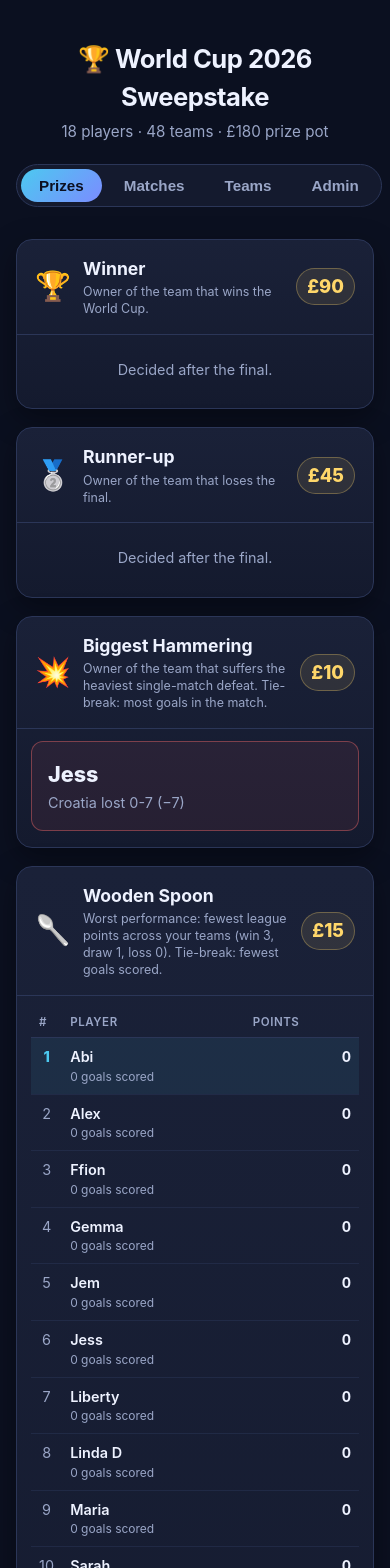
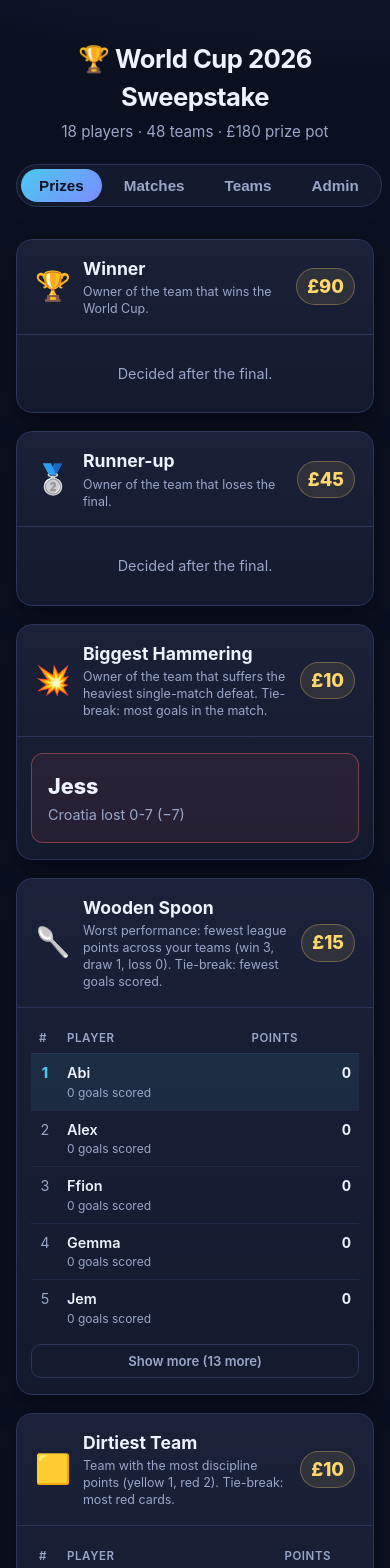
Before and after one commit to mrslaurarobson/world-cup-2026, a React (Vite) app: page / in a window 390 px wide. Shown: the top 1568 px of the page. Built offline with nearby package versions, Linux system fonts and the light colour scheme.

Commit message:
UI improvements

```diff
--- a/src/components/LeaderboardTable.tsx
+++ b/src/components/LeaderboardTable.tsx
@@ -1,3 +1,5 @@
+import { useState } from "react";
+
 interface Row {
   key: string;
   primary: string; // main label (player or team)
@@ -11,6 +13,8 @@ interface Props {
   // When true, the first row is the "winner" of this prize and gets highlighted.
   highlightLeader?: boolean;
   emptyText?: string;
+  // How many rows to show before the "Show more" button kicks in.
+  initialCount?: number;
 }
 
 export default function LeaderboardTable({
@@ -18,12 +22,19 @@ export default function LeaderboardTable({
   valueLabel,
   highlightLeader = true,
   emptyText = "No data yet.",
+  initialCount = 5,
 }: Props) {
+  const [expanded, setExpanded] = useState(false);
+
   if (rows.length === 0) {
     return <p className="empty">{emptyText}</p>;
   }
 
+  const canCollapse = rows.length > initialCount;
+  const visibleRows = expanded ? rows : rows.slice(0, initialCount);
+
   return (
+    <>
       <table className="leaderboard">
         <thead>
           <tr>
@@ -33,8 +44,11 @@ export default function LeaderboardTable({
           </tr>
         </thead>
         <tbody>
-        {rows.map((row, i) => (
-          <tr key={row.key} className={highlightLeader && i === 0 ? "leader" : ""}>
+          {visibleRows.map((row, i) => (
+            <tr
+              key={row.key}
+              className={highlightLeader && i === 0 ? "leader" : ""}
+            >
               <td className="rank-col">{i + 1}</td>
               <td>
                 <span className="primary">{row.primary}</span>
@@ -47,5 +61,17 @@ export default function LeaderboardTable({
           ))}
         </tbody>
       </table>
+      {canCollapse && (
+        <button
+          type="button"
+          className="show-more"
+          onClick={() => setExpanded((v) => !v)}
+        >
+          {expanded
+            ? "Show less"
+            : `Show more (${rows.length - initialCount} more)`}
+        </button>
+      )}
+    </>
   );
 }
--- a/src/components/MatchList.tsx
+++ b/src/components/MatchList.tsx
@@ -17,8 +17,8 @@ function owner(team: string): string {
 
 function cardSummary(yellow: number, red: number): string {
   const parts: string[] = [];
-  if (yellow) parts.push(`${yellow}Y`);
-  if (red) parts.push(`${red}R`);
+  if (yellow) parts.push(`${yellow} 🟡`);
+  if (red) parts.push(`${red} 🔴`);
   return parts.length ? parts.join(" ") : "-";
 }
 
@@ -44,6 +44,9 @@ export default function MatchList({ matches }: { matches: Match[] }) {
               <span className={aWin ? "team win" : "team"}>
                 {m.teamA}
                 <span className="team-owner">{owner(m.teamA)}</span>
+                <span className="team-cards">
+                  {cardSummary(m.yellowA, m.redA)}
+                </span>
               </span>
               <span className="match-score">
                 {m.scoreA} <span className="dash">-</span> {m.scoreB}
@@ -51,11 +54,11 @@ export default function MatchList({ matches }: { matches: Match[] }) {
               <span className={bWin ? "team win" : "team"}>
                 {m.teamB}
                 <span className="team-owner">{owner(m.teamB)}</span>
+                <span className="team-cards">
+                  {cardSummary(m.yellowB, m.redB)}
+                </span>
               </span>
             </div>
-            <span className="match-cards">
-              {cardSummary(m.yellowA, m.redA)} / {cardSummary(m.yellowB, m.redB)}
-            </span>
           </div>
         );
       })}
--- a/src/styles.css
+++ b/src/styles.css
@@ -26,10 +26,21 @@ body {
 }
 
 body {
-  background: radial-gradient(1200px 600px at 80% -10%, #1d2747 0%, var(--bg) 55%);
+  background: radial-gradient(
+    1200px 600px at 80% -10%,
+    #1d2747 0%,
+    var(--bg) 55%
+  );
   color: var(--text);
-  font-family: "Inter", system-ui, -apple-system, Segoe UI, Roboto, Helvetica,
-    Arial, sans-serif;
+  font-family:
+    "Inter",
+    system-ui,
+    -apple-system,
+    Segoe UI,
+    Roboto,
+    Helvetica,
+    Arial,
+    sans-serif;
   line-height: 1.5;
   min-height: 100vh;
 }
@@ -144,7 +155,8 @@ body {
 }
 
 .prize-body {
-  padding: 12px 14px 16px;
+  padding: 16px 14px;
+  flex: 1;
 }
 
 /* Result banner (single-winner prizes) */
@@ -242,6 +254,26 @@ body {
   font-weight: 800;
 }
 
+.show-more {
+  width: 100%;
+  margin-top: 8px;
+  background: transparent;
+  border: 1px solid var(--border);
+  color: var(--muted);
+  border-radius: 10px;
+  padding: 8px 12px;
+  font-size: 0.82rem;
+  font-weight: 600;
+  font-family: inherit;
+  cursor: pointer;
+  transition: all 0.15s ease;
+}
+
+.show-more:hover {
+  color: var(--text);
+  border-color: var(--accent);
+}
+
 /* Match list */
 .match-list {
   display: flex;
@@ -252,7 +284,7 @@ body {
 
 .match-row {
   display: grid;
-  grid-template-columns: 110px 1fr auto;
+  grid-template-columns: 110px 1fr;
   gap: 12px;
   align-items: center;
   background: var(--card);
@@ -270,7 +302,7 @@ body {
 .match-teams {
   display: grid;
   grid-template-columns: 1fr auto 1fr;
-  gap: 10px;
+  gap: 20px;
   align-items: center;
 }
 
@@ -295,6 +327,15 @@ body {
   font-weight: 500;
 }
 
+.team-cards {
+  font-size: 0.72rem;
+  margin-top: 8px;
+  font-variant-numeric: tabular-nums;
+  white-space: nowrap;
+  color: var(--text);
+  font-weight: 400;
+}
+
 .match-score {
   font-weight: 800;
   font-variant-numeric: tabular-nums;
@@ -303,13 +344,6 @@ body {
 
 .match-score .dash {
   color: var(--muted);
-}
-
-.match-cards {
-  color: var(--muted);
-  font-size: 0.78rem;
-  font-variant-numeric: tabular-nums;
-  white-space: nowrap;
 }
 
 /* Allocations */
@@ -350,6 +384,10 @@ body {
   text-align: center;
   padding: 12px;
   margin: 0;
+  height: 100%;
+  display: flex;
+  align-items: center;
+  justify-content: center;
 }
 
 .empty.error {
@@ -553,7 +591,4 @@ button:disabled {
     grid-template-columns: 1fr;
     gap: 6px;
   }
-  .match-cards {
-    justify-self: start;
-  }
 }
```
Lines whose indentation alone changed are shown as unchanged.
